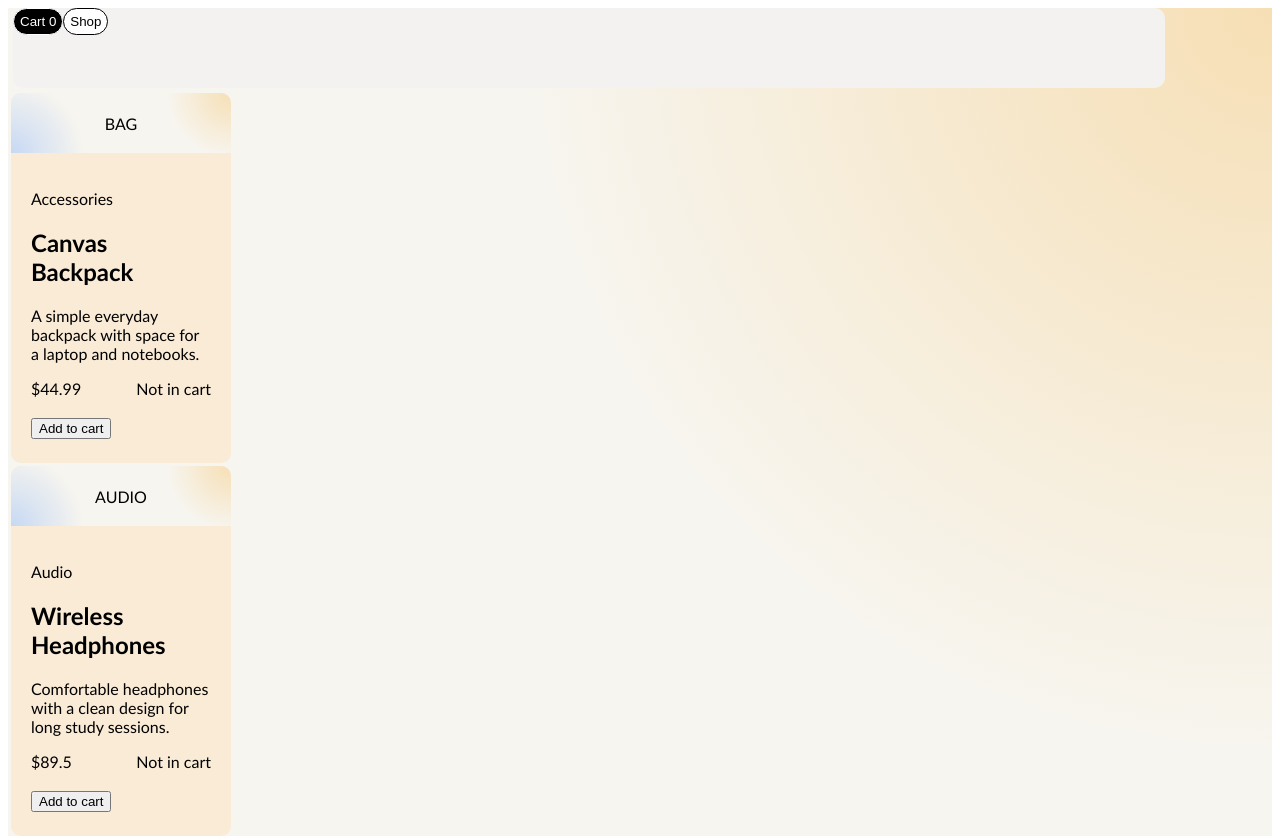
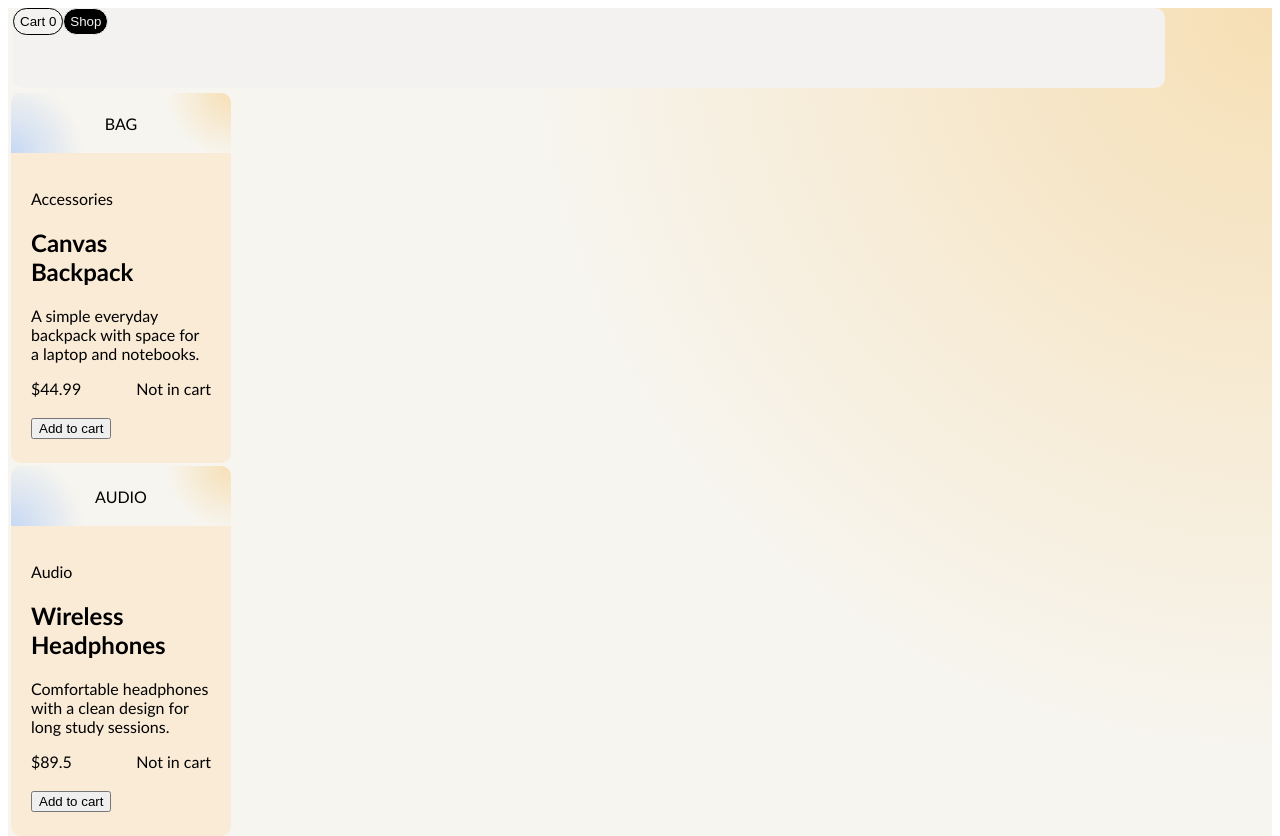
Before and after one commit to yossiL16/basic-store, a React (Vite) app: page / in a window 1280 px wide. Shown: the top 836 px of the page. Built offline with nearby package versions, Linux system fonts and the light colour scheme.

Commit message:
fix color of bottons

```diff
--- a/src/components/NavBar.jsx
+++ b/src/components/NavBar.jsx
@@ -25,8 +25,8 @@ export default function NavBar() {
 
     <div className='nav-bar'>
         <nav>
-          <button className='navigate' style={statusShop ? {background:"black", color: "white"} : {background:"white", color:"black"}} onClick={handleCart}>Cart <span>{count}</span></button>
-          <button className='navigate' style={statusCart ? {background:"black", color: "white"} : {background:"white", color:"black"}} onClick={handleshop}>Shop</button>
+          <button className='navigate' style={!statusShop ? {background:"black", color: "#f4f1f1"} : {background:"#f4f1f1", color:"black"}} onClick={handleCart}>Cart <span>{count}</span></button>
+          <button className='navigate' style={!statusCart ? {background:"black", color: "#f4f1f1"} : {background:"#f4f1f1", color:"black"}} onClick={handleshop}>Shop</button>
 
         </nav>
     </div>
```
